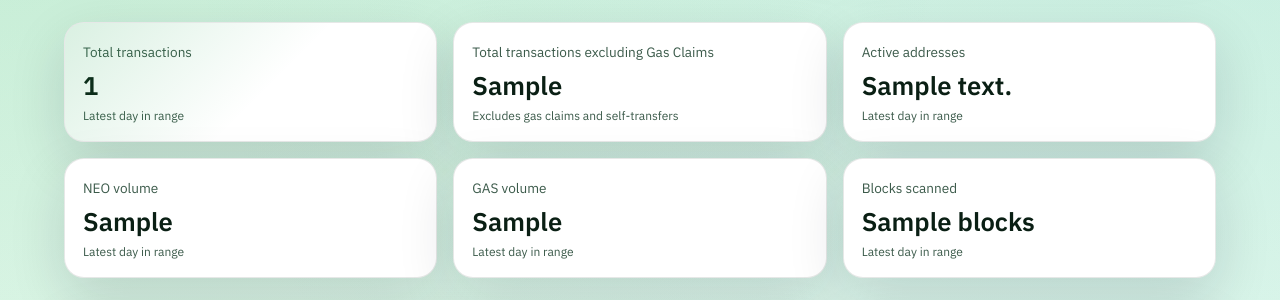
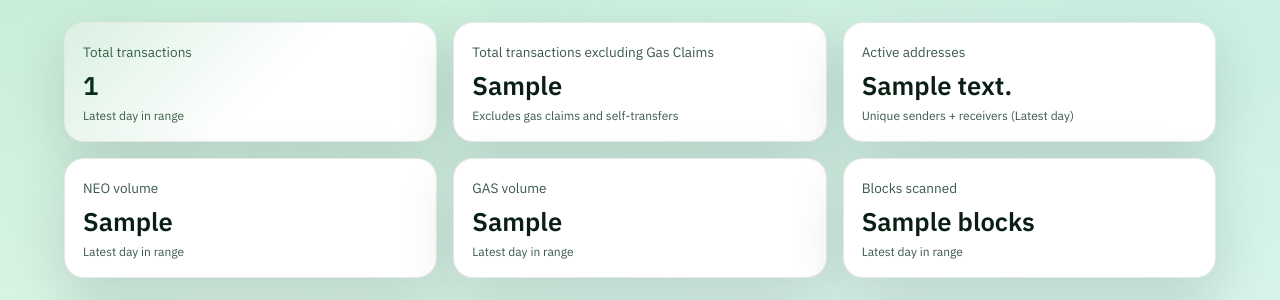
Before and after one commit to ethArek/neo-analytics, a Node project: template views/dashboard.hbs in a window 1280 px wide. Shown: the part 186-486 px from the top of the page. Run offline with Node 20 templates, Linux system fonts and the light colour scheme; the template is opened without the code that fills it: most values are stand-ins (such as "Sample title", 1, 10 or a date in 2020).

Commit message:
Improve Active addresses label to include both definition and temporal scope
Co-authored-by: ethArek <45028743+ethArek@users.noreply.github.com>

```diff
--- a/views/dashboard.hbs
+++ b/views/dashboard.hbs
@@ -57,7 +57,7 @@
       <div class="card" data-animate style="--delay: 0.15s;">
         <span>Active addresses</span>
         <strong>{{totals.activeAddresses}}</strong>
-        <small>Latest day in range</small>
+        <small>Unique senders + receivers (Latest day)</small>
       </div>
       <div class="card" data-animate style="--delay: 0.2s;">
         <span>NEO volume</span>
```
